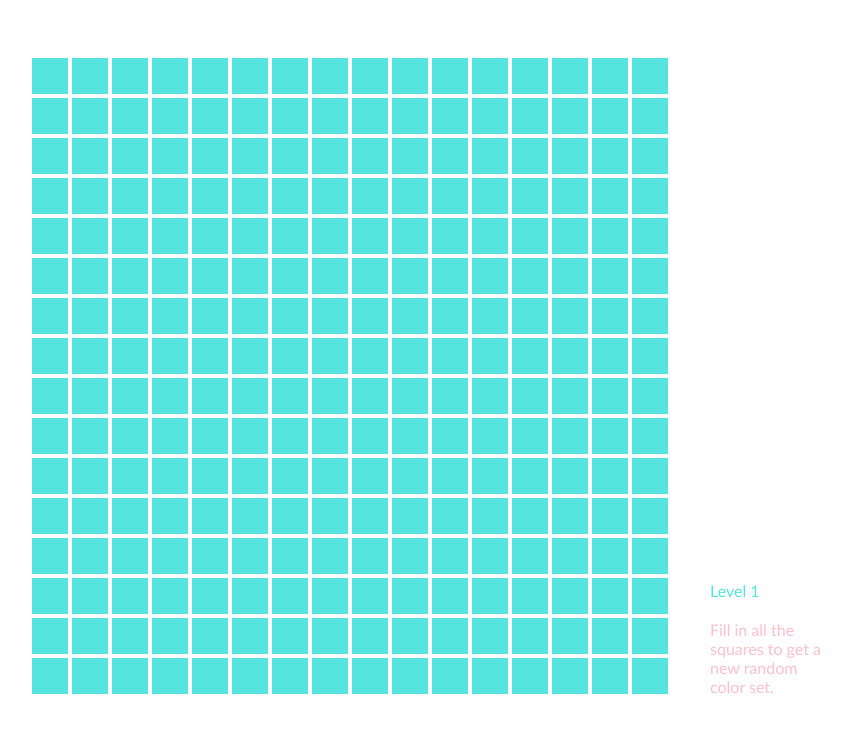
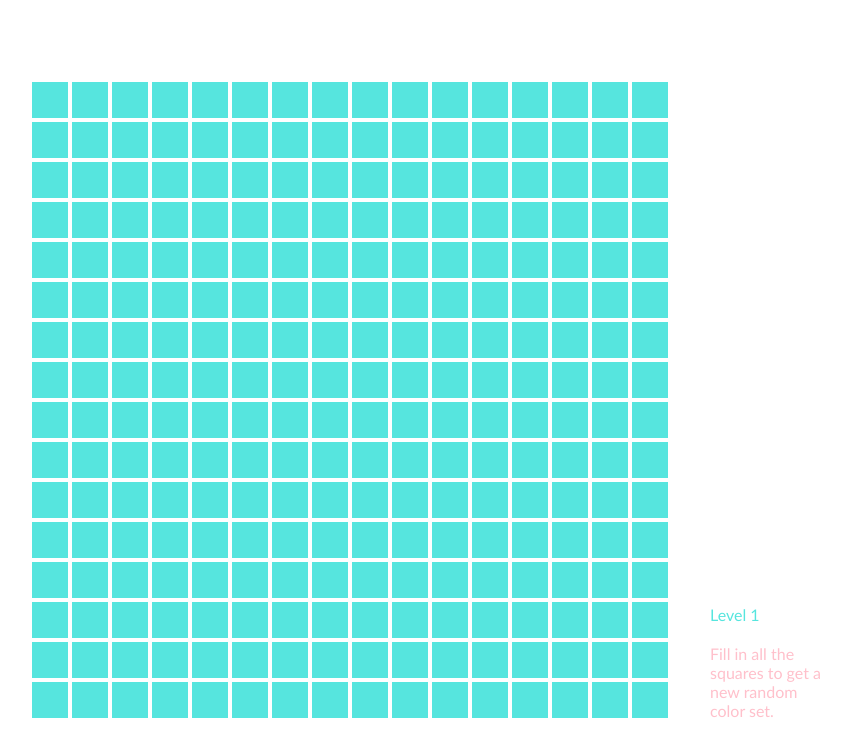
Before and after one commit to carinagrode/color-combo, a plain HTML site: page index.html in a window 1280 px wide. Shown: the whole page, without its empty margins (210-1061 px from the left). Drawn offline with Linux system fonts and the light colour scheme.

Commit message:
Delete margin-top, add height 100vh to CSS

```diff
--- a/style.css
+++ b/style.css
@@ -10,10 +10,10 @@ body {
     align-items: center;
     font-family:'Trebuchet MS', 'Lucida Sans Unicode', 'Lucida Grande', 'Lucida Sans', Arial, sans-serif;
     font-size: 16px;
+    height: 100vh;
 }
 
 #content {
-    margin-top: 56px;
     display: flex;
     gap: 40px;
 }
```
